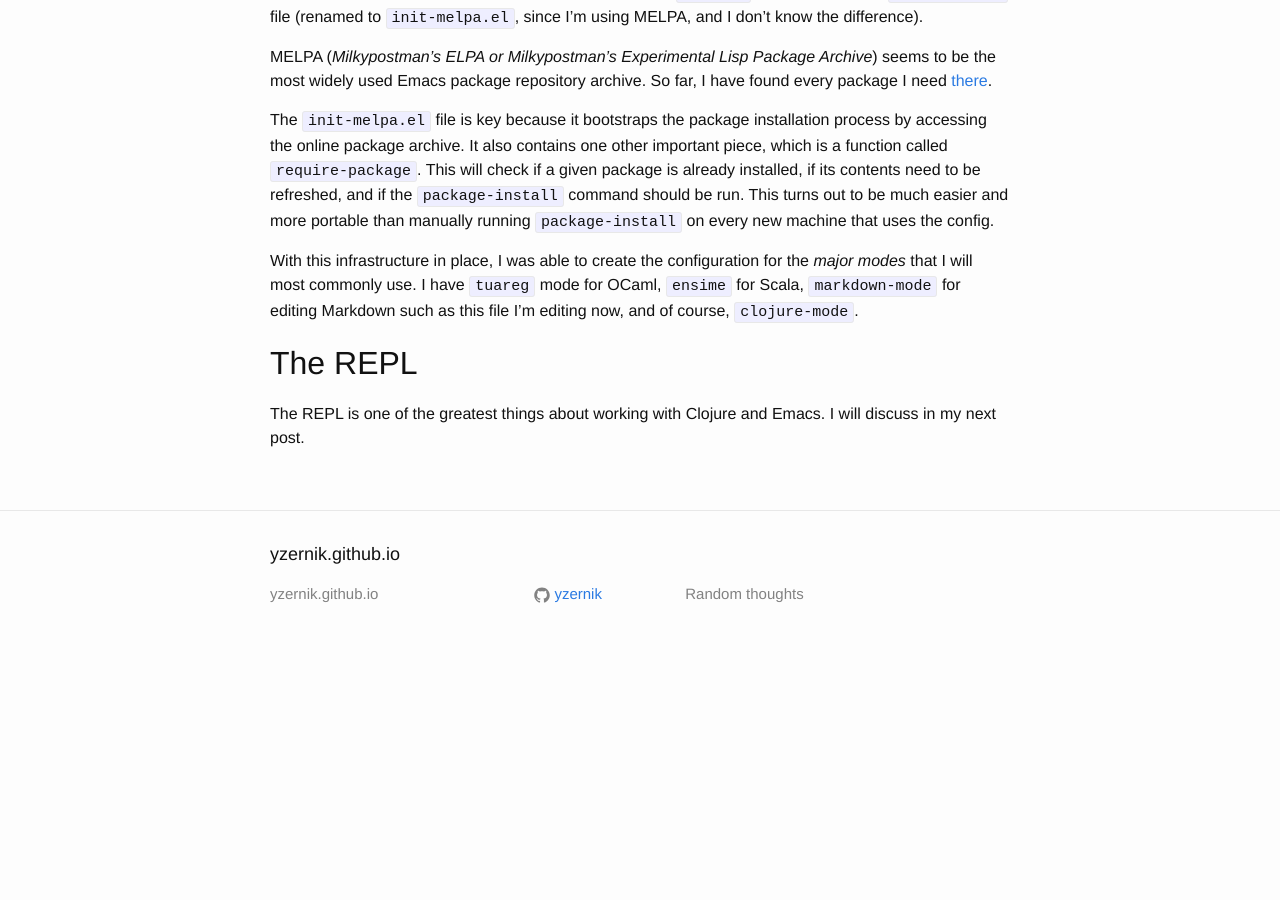
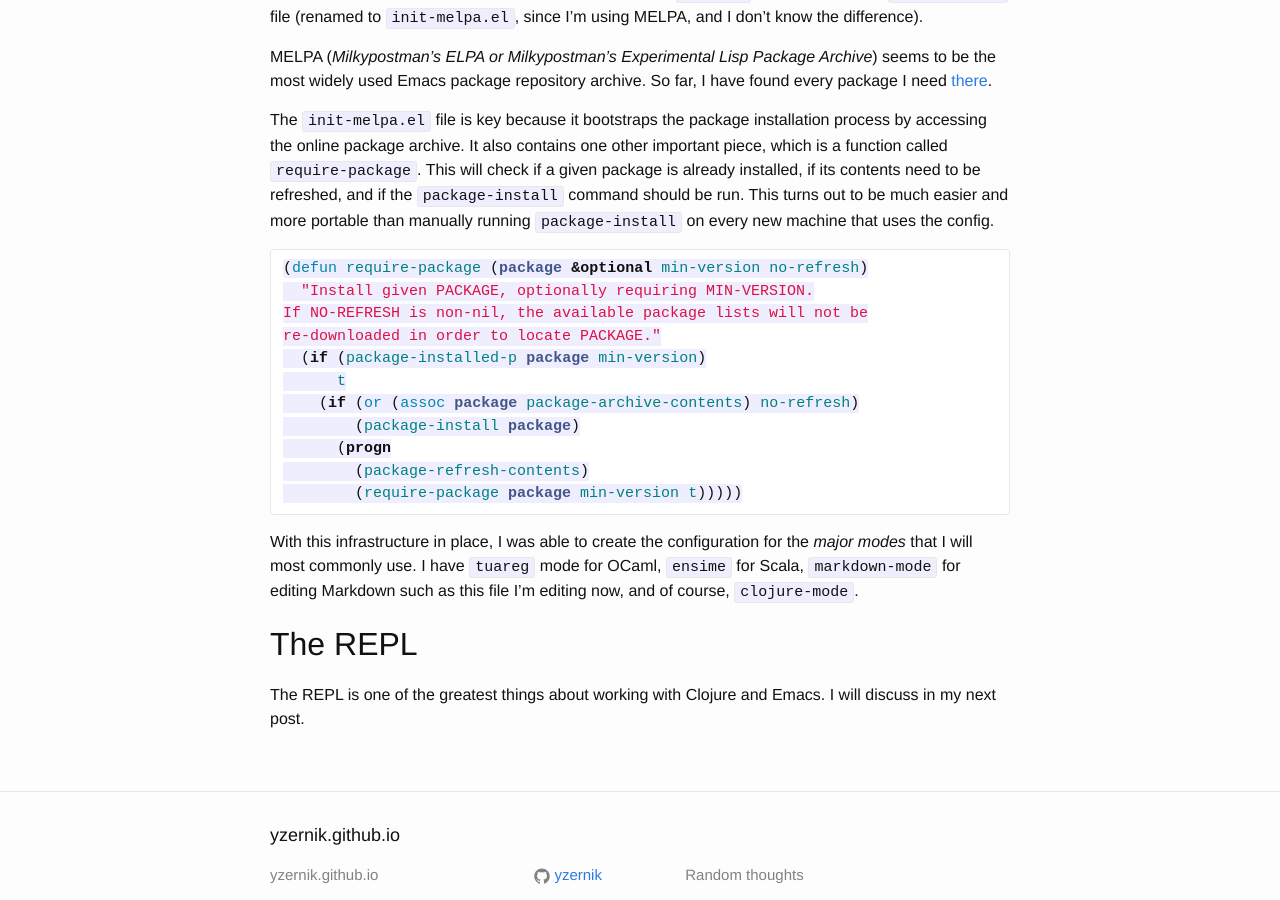
Before and after one commit to yzernik/yzernik.github.io, a Jekyll site: the page built from _posts/2015-01-31-setting-up-clojure-environment.md, in a window 1280 px wide and 900 px high, scrolled down 905 px. Built offline with Jekyll 4.4.1, drawn with Linux system fonts in a browser that asks for light colours; Markdown is read by kramdown in place of the engine named in the settings; before the commit the page ends 1571 px from its top, so only the background shows below that.

Commit message:
added code snippet of require-package function

````diff
--- a/_config.yml
+++ b/_config.yml
@@ -7,4 +7,4 @@ url: "http://yourdomain.com" # the base hostname & protocol for your site
 github_username:  yzernik
 
 # Build settings
-markdown: kramdown
+markdown: redcarpet
--- a/_posts/2015-01-31-setting-up-clojure-environment.md
+++ b/_posts/2015-01-31-setting-up-clojure-environment.md
@@ -30,6 +30,22 @@ MELPA (*Milkypostman's ELPA or Milkypostman's Experimental Lisp Package Archive*
 
 The `init-melpa.el` file is key because it bootstraps the package installation process by accessing the online package archive. It also contains one other important piece, which is a function called `require-package`. This will check if a given package is already installed, if its contents need to be refreshed, and if the `package-install` command should be run. This turns out to be much easier and more portable than manually running `package-install` on every new machine that uses the config.
 
+
+```elisp
+(defun require-package (package &optional min-version no-refresh)
+  "Install given PACKAGE, optionally requiring MIN-VERSION.
+If NO-REFRESH is non-nil, the available package lists will not be
+re-downloaded in order to locate PACKAGE."
+  (if (package-installed-p package min-version)
+      t
+    (if (or (assoc package package-archive-contents) no-refresh)
+        (package-install package)
+      (progn
+        (package-refresh-contents)
+        (require-package package min-version t)))))
+```
+
+
 With this infrastructure in place, I was able to create the configuration for the *major modes* that I will most commonly use. I have `tuareg` mode for OCaml, `ensime` for Scala, `markdown-mode` for editing Markdown such as this file I'm editing now, and of course, `clojure-mode`.
 
 ## The REPL
````
